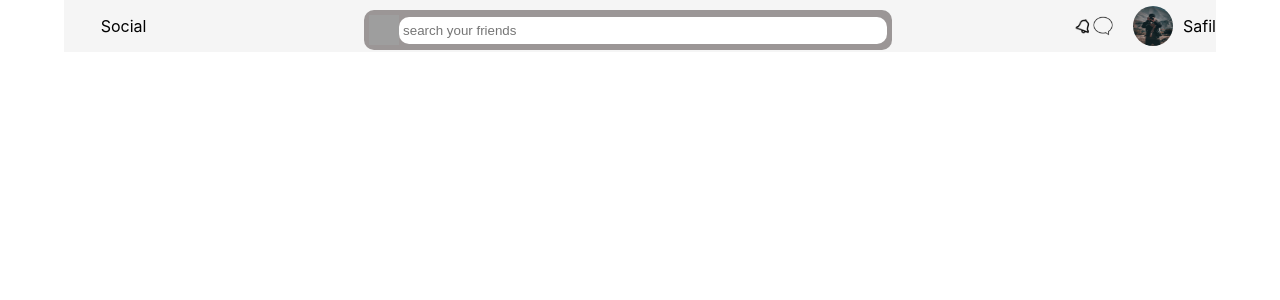
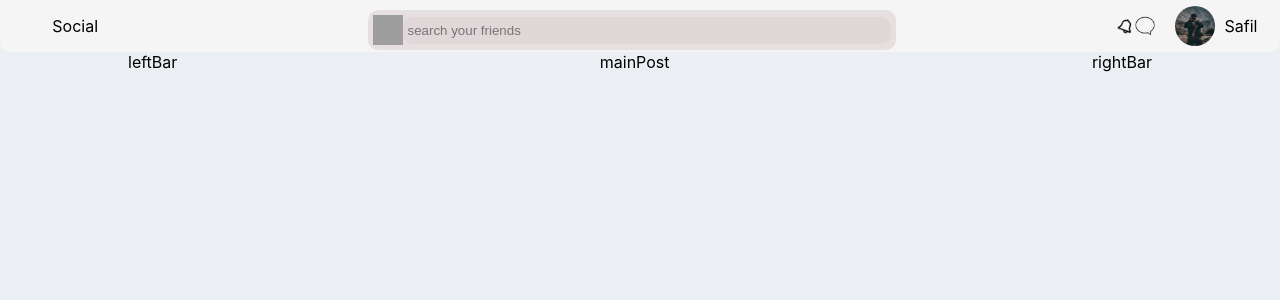
Before and after one commit to safil-badarudeen/SocialMedia-MERN, a React (Create React App) app: page / in a window 1280 px wide. Shown: the top 300 px of the page. Built offline with nearby package versions, Linux system fonts and the light colour scheme; grey boxes are pictures that could not be loaded.

Commit message:
Added components for Home page to view. right bar , left bar , main bar - added alighn to components in home page , styled navbar. - now i need to work on components in home page

```diff
--- a/src/component/Navbar/Navbar.css
+++ b/src/component/Navbar/Navbar.css
@@ -1,9 +1,11 @@
 .MainNavbar{
    display:flex;
-   width:90%;
+   width:100%;
    margin:auto;
    justify-content: space-between;
    background-color: whitesmoke;
+   border-bottom-left-radius: 10px;
+   border-bottom-right-radius:10px;
 
 }
 
@@ -13,8 +15,7 @@
     align-items:center;
     flex:4;
     margin-top: 10px;
-    background-color: rgb(155, 150, 150);
-
+    background-color: rgba(221, 213, 213, 0.656);
     padding:5px;
     border-radius: 10px;
 }
@@ -39,6 +40,7 @@
     height:19px;
     border:none;
     padding:4px;
+    background-color: rgba(221, 213, 213, 0.656);
     border-radius:10px;
 }
 
--- /dev/null
+++ b/src/component/leftSideContainer/Leftbar.js
@@ -0,0 +1,10 @@
+import React from 'react';
+import './leftbar.css';
+
+function Leftbar() {
+  return (
+    <div>leftBar</div>
+  )
+}
+
+export default Leftbar
--- /dev/null
+++ b/src/component/mainPostContainer/MainPost.js
@@ -0,0 +1,12 @@
+import React from 'react'
+import './mainPost.css'
+
+
+
+function MainPost() {
+  return (
+    <div>mainPost</div>
+  )
+}
+
+export default MainPost
--- /dev/null
+++ b/src/component/rightSideContainer/RightBar.js
@@ -0,0 +1,10 @@
+import React from 'react'
+import './rightBar.css'
+
+function RightBar() {
+  return (
+    <div>rightBar</div>
+  )
+}
+
+export default RightBar
--- a/src/pages/Home/Home.css
+++ b/src/pages/Home/Home.css
@@ -0,0 +1,11 @@
+.Home{
+    background-color:rgb(235,238,242);
+    height:100vh;
+}
+
+.ComponentContainer{
+    width:80%;
+    margin:auto;
+    display:flex;
+    justify-content: space-between;
+}
--- a/src/pages/Home/Home.js
+++ b/src/pages/Home/Home.js
@@ -1,11 +1,26 @@
 import React from 'react'
 import Navbar from '../../component/Navbar/Navbar'
+import LeftBar from '../../component/leftSideContainer/Leftbar'
 import "./Home.css"
+import RightBar from '../../component/rightSideContainer/RightBar'
+import MainPost from '../../component/mainPostContainer/MainPost'
 
 
 const Home = () => {
   return (
-    <Navbar/>
+
+    <div className='Home'>
+      <Navbar/>
+      <div className='ComponentContainer'>
+        <div><LeftBar/></div>
+        <div><MainPost/></div>
+        <div className='Rightbar'><RightBar/></div>
+      </div>
+
+    </div>
+
+
+
   )
 }
 
```
Also changed, not shown: src/component/contentPostContainer/ContentPost.js (added, +11 -0 lines), src/component/contentPostContainer/contentPost.css (added), src/component/leftSideContainer/leftbar.css (added), src/component/mainPostContainer/mainPost.css (added), src/component/rightSideContainer/rightBar.css (added).
